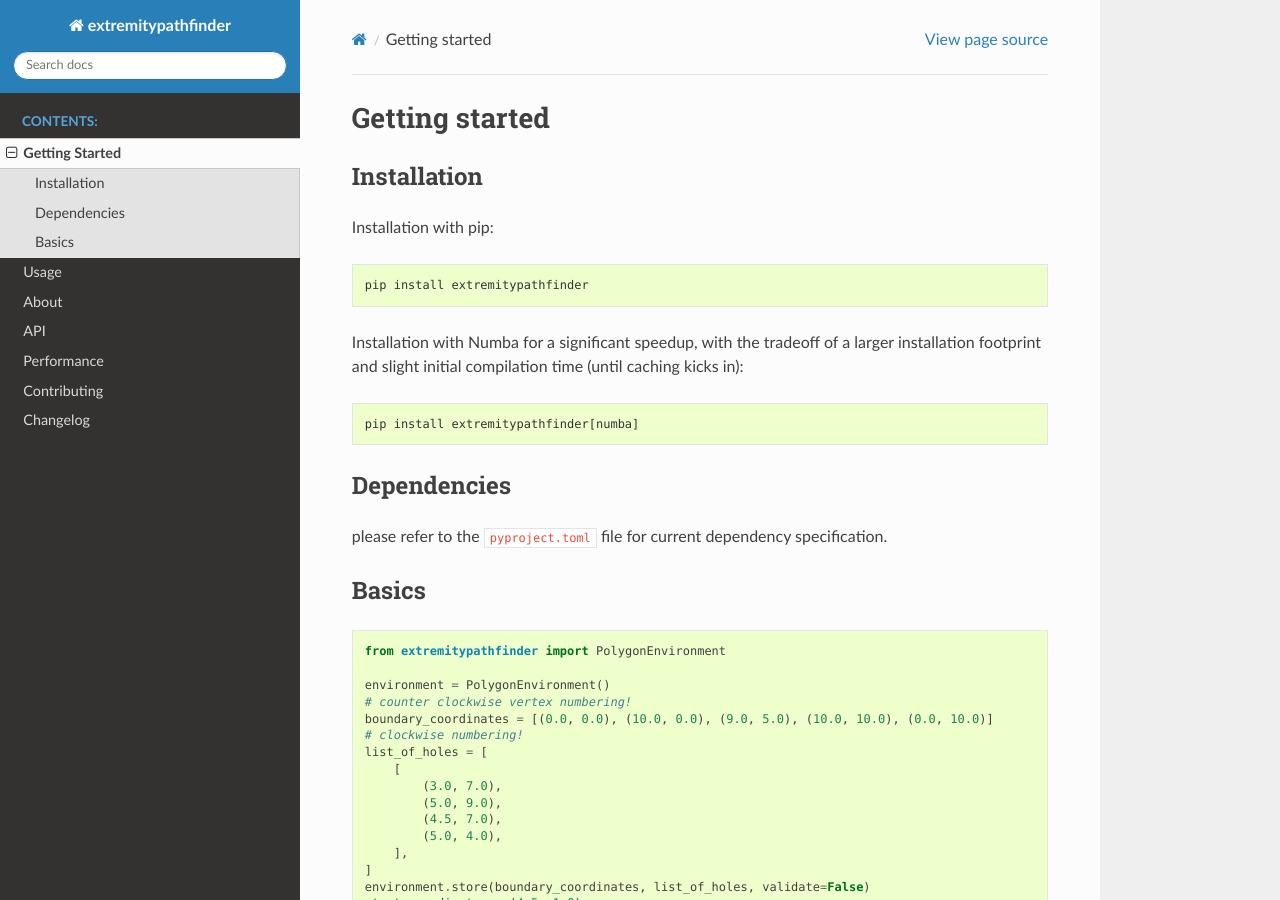
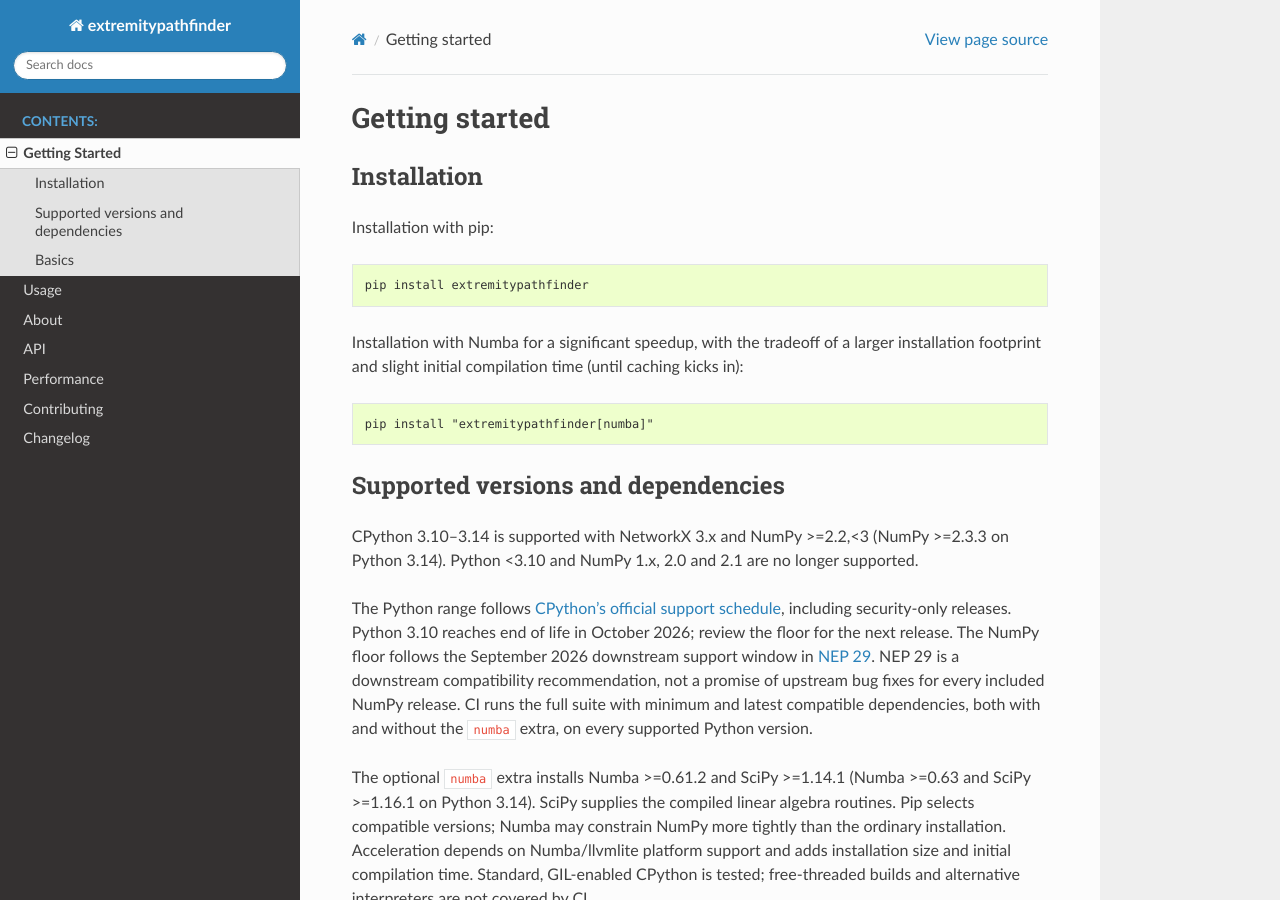
Before and after one commit to jannikmi/extremitypathfinder, a Sphinx documentation site: the page built from docs/0_getting_started.rst, in a window 1280 px wide and 900 px high. Built offline with Sphinx 7.4.7 and the Read the Docs theme 3.1.0, drawn with Linux system fonts in a browser that asks for light colours; some of the changed text lies outside the part shown.

Commit message:
Refresh Python and NumPy compatibility (#109)

```diff
--- a/docs/0_getting_started.rst
+++ b/docs/0_getting_started.rst
@@ -20,14 +20,36 @@
 
 .. code-block:: console
 
-    pip install extremitypathfinder[numba]
+    pip install "extremitypathfinder[numba]"
 
 
 
-Dependencies
-------------
+Supported versions and dependencies
+-----------------------------------
 
-please refer to the ``pyproject.toml`` file for current dependency specification.
+CPython 3.10–3.14 is supported with NetworkX 3.x and NumPy >=2.2,<3
+(NumPy >=2.3.3 on Python 3.14). Python <3.10 and NumPy 1.x, 2.0 and 2.1
+are no longer supported.
+
+The Python range follows `CPython's official support schedule
+<https://devguide.python.org/versions/>`__, including security-only releases.
+Python 3.10 reaches end of life in October 2026; review the floor for the next
+release. The NumPy floor follows the September 2026 downstream support window
+in `NEP 29 <https://numpy.org/neps/nep-0029-deprecation_policy>`__.
+NEP 29 is a downstream compatibility recommendation, not a promise of upstream
+bug fixes for every included NumPy release.
+CI runs the full suite with minimum and latest compatible dependencies,
+both with and without the ``numba`` extra, on every supported Python version.
+
+The optional ``numba`` extra installs Numba >=0.61.2 and SciPy >=1.14.1
+(Numba >=0.63 and SciPy >=1.16.1 on Python 3.14). SciPy supplies the compiled
+linear algebra routines. Pip selects compatible versions; Numba may constrain
+NumPy more tightly than the ordinary installation.
+Acceleration depends on Numba/llvmlite platform support and adds installation
+size and initial compilation time. Standard, GIL-enabled CPython is tested;
+free-threaded builds and alternative interpreters are not covered by CI.
+
+See ``pyproject.toml`` for the complete dependency constraints.
 
 
 
--- a/docs/requirements.txt
+++ b/docs/requirements.txt
@@ -1,5 +1,3 @@
-networkx
-numpy
 Sphinx
 sphinx-rtd-theme
 urllib3<3
--- a/readthedocs.yml
+++ b/readthedocs.yml
@@ -19,4 +19,6 @@
 # Optionally set the version of Python and requirements required to build your docs
 python:
   install:
+  - method: pip
+    path: .
   - requirements: docs/requirements.txt
```
Also changed, not shown: CHANGELOG.rst (+9 -0 lines), CONTRIBUTING.rst (+6 -7 lines), README.rst (+26 -1 lines), pyproject.toml (+40 -31 lines), .travis.yml (deleted), 3 other files.
